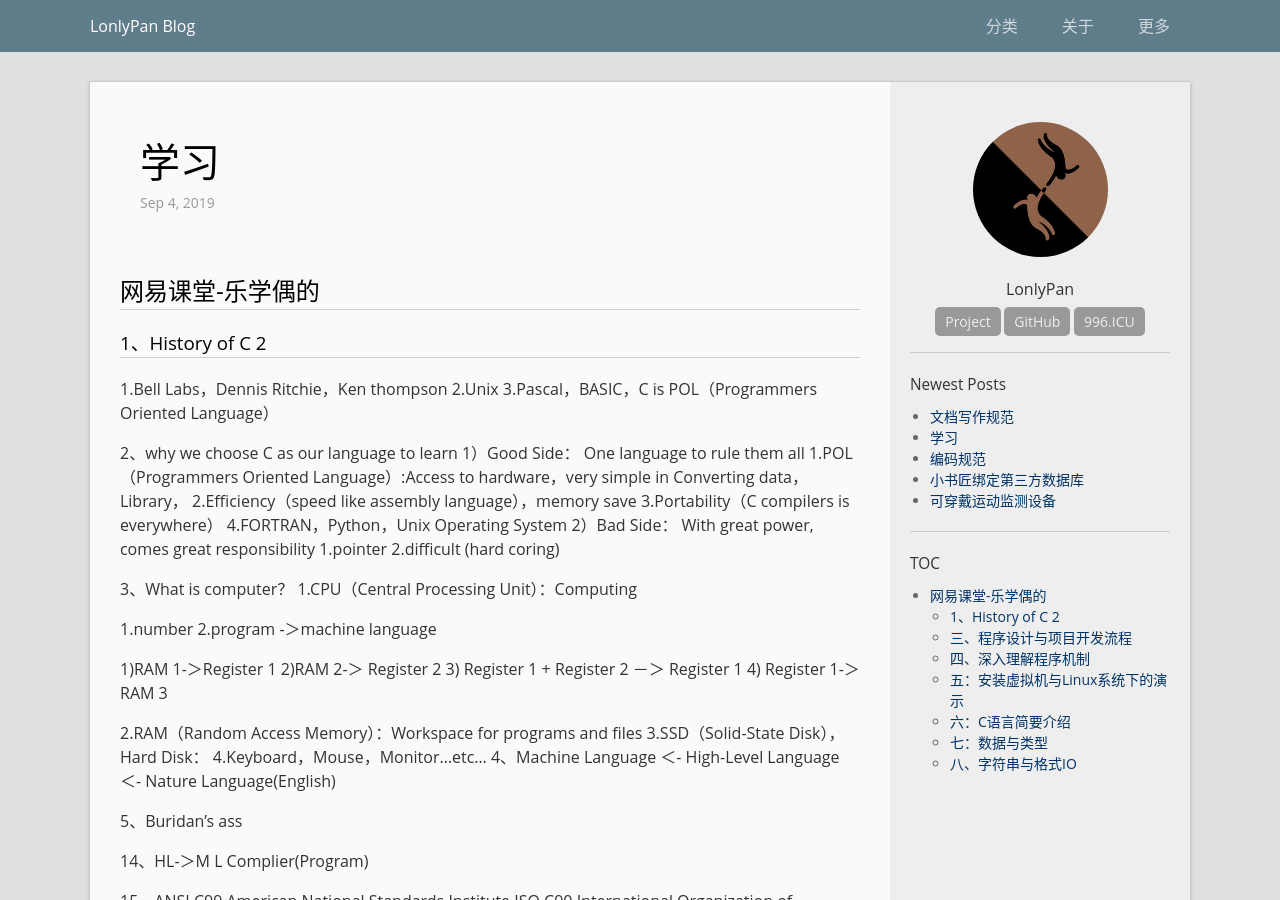
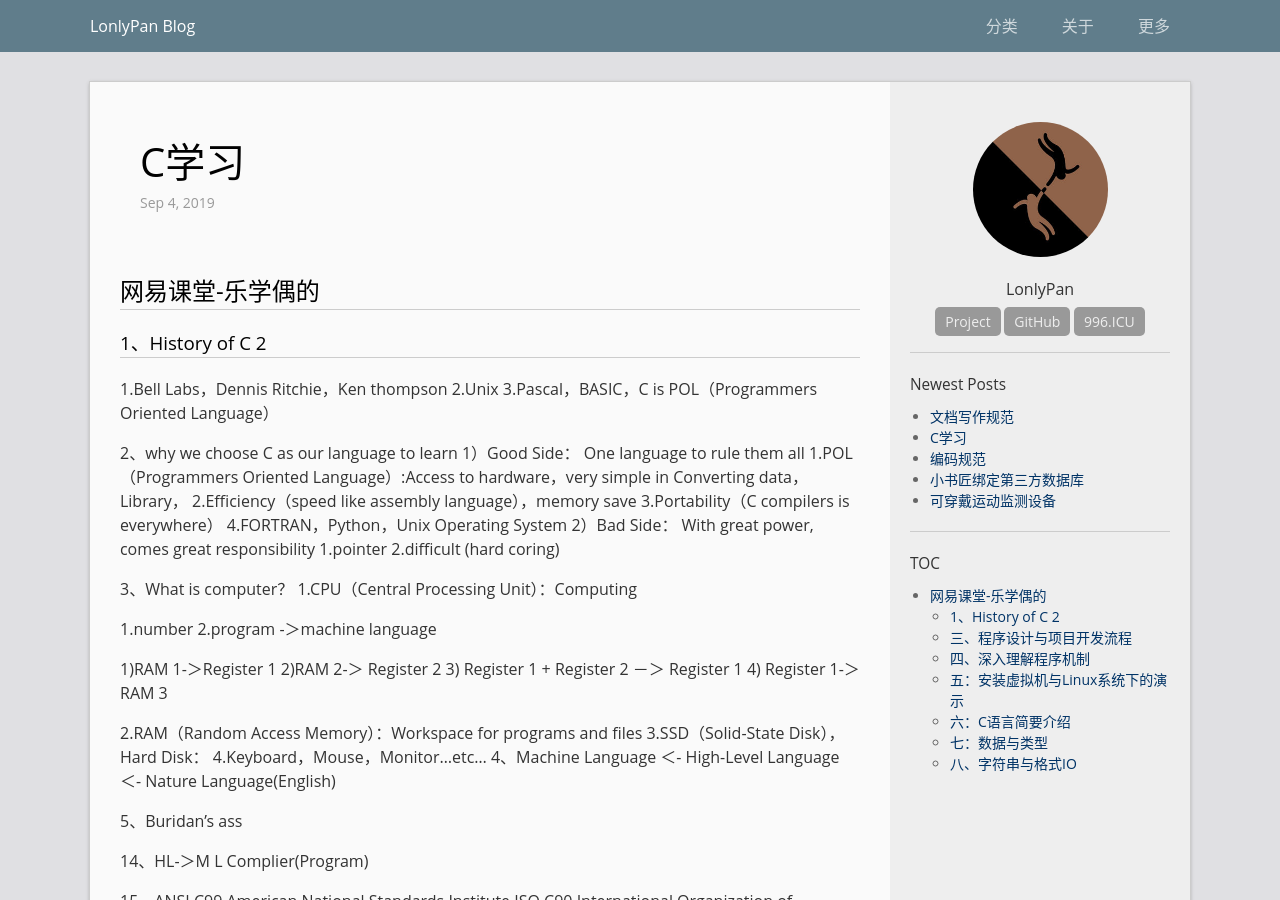
Before and after one commit to LonlyStack/LonlyPan.github.io, a Jekyll site: the page built from _posts/2019-9-4-C学习.md, in a window 1280 px wide and 900 px high. Built offline with Jekyll 4.4.1, drawn with Linux system fonts in a browser that asks for light colours.

```diff
--- a/_posts/2019-9-4-C学习.md
+++ b/_posts/2019-9-4-C学习.md
@@ -1,6 +1,6 @@
 ---
 layout: post
-title: "学习"
+title: "C学习"
 data: 2019-9-4 18:6
 categories:  C&C++
 ---
```
